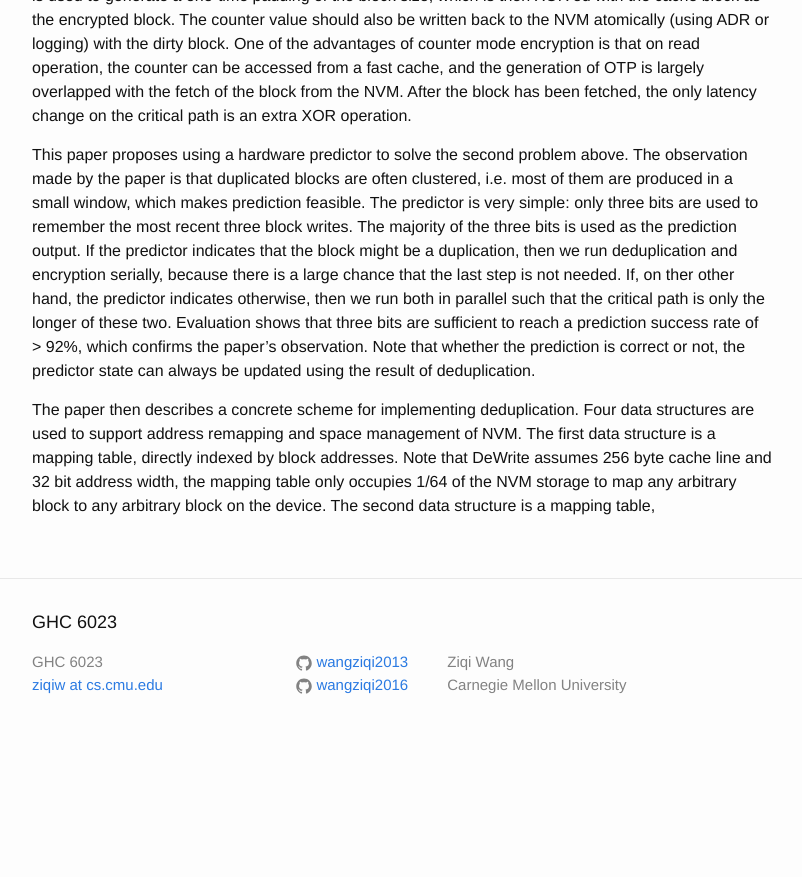
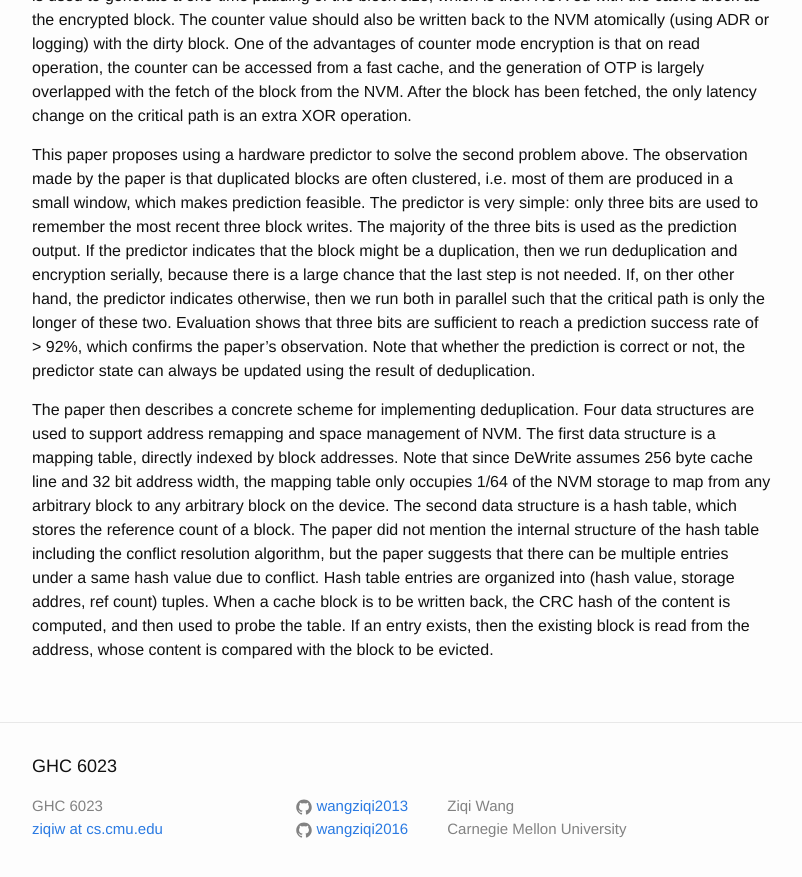
Before and after one commit to wangziqi2013/wangziqi2013.github.io, a Jekyll site: the page built from _posts/2019-08-16-improving-the-performance-and-endurance-of-encrypted.markdown, in a window 1280 px wide and 900 px high, scrolled down 1816 px. Shown: the top 877 px of the window, without its empty margins (238-1040 px from the left). Built offline with Jekyll 4.4.1, drawn with Linux system fonts in a browser that asks for light colours; before the commit the page ends 2572 px from its top, so only the background shows below that.

Commit message:
Working on hash table

```diff
--- a/_posts/2019-08-16-improving-the-performance-and-endurance-of-encrypted.markdown
+++ b/_posts/2019-08-16-improving-the-performance-and-endurance-of-encrypted.markdown
@@ -78,6 +78,10 @@ the predictor state can always be updated using the result of deduplication.
 
 The paper then describes a concrete scheme for implementing deduplication. Four data structures are used to support
 address remapping and space management of NVM. The first data structure is a mapping table, directly indexed by block
-addresses. Note that DeWrite assumes 256 byte cache line and 32 bit address width, the mapping table only occupies 1/64
-of the NVM storage to map any arbitrary block to any arbitrary block on the device. The second data structure is a
-mapping table,
+addresses. Note that since DeWrite assumes 256 byte cache line and 32 bit address width, the mapping table only occupies 1/64
+of the NVM storage to map from any arbitrary block to any arbitrary block on the device. The second data structure is a
+hash table, which stores the reference count of a block. The paper did not mention the internal structure of the hash
+table including the conflict resolution algorithm, but the paper suggests that there can be multiple entries under a
+same hash value due to conflict. Hash table entries are organized into (hash value, storage addres, ref count) tuples.
+When a cache block is to be written back, the CRC hash of the content is computed, and then used to probe the table.
+If an entry exists, then the existing block is read from the address, whose content is compared with the block to be evicted.
```
